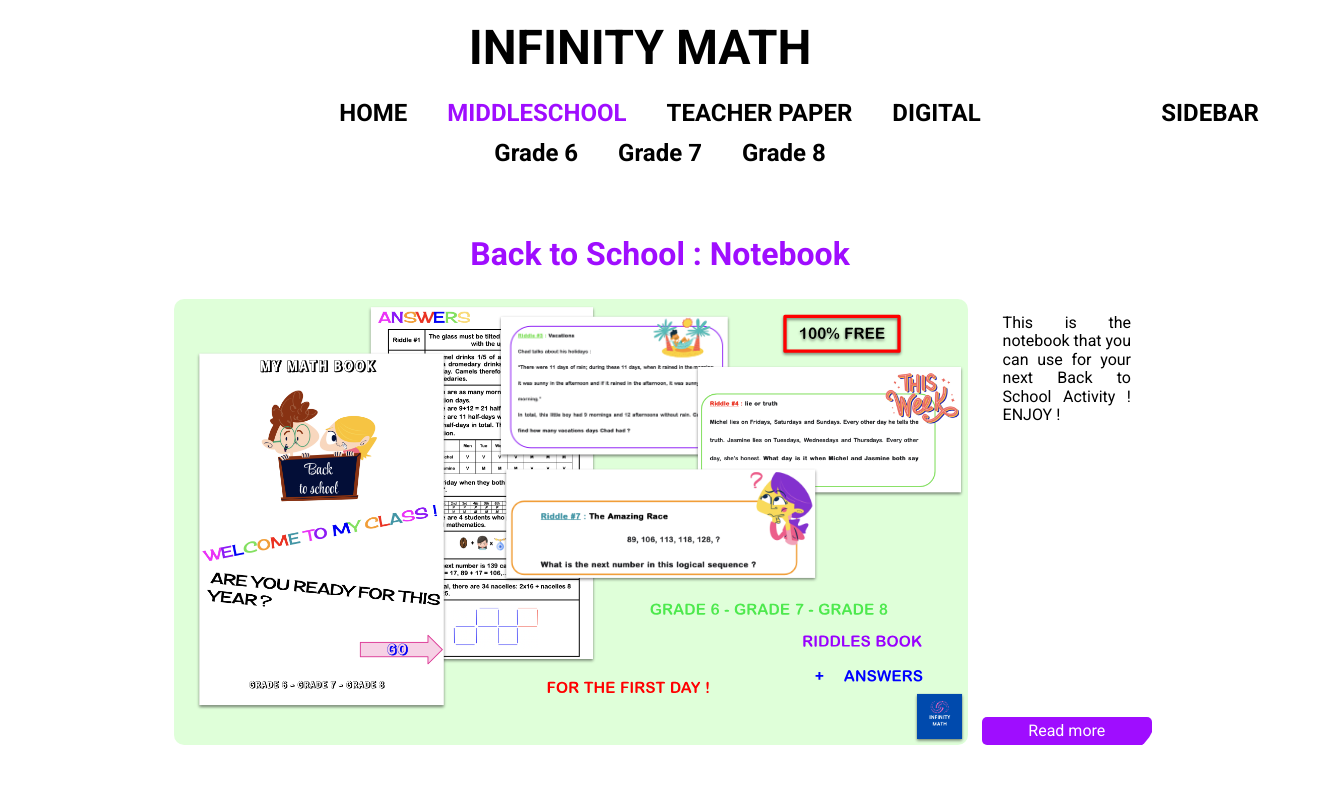
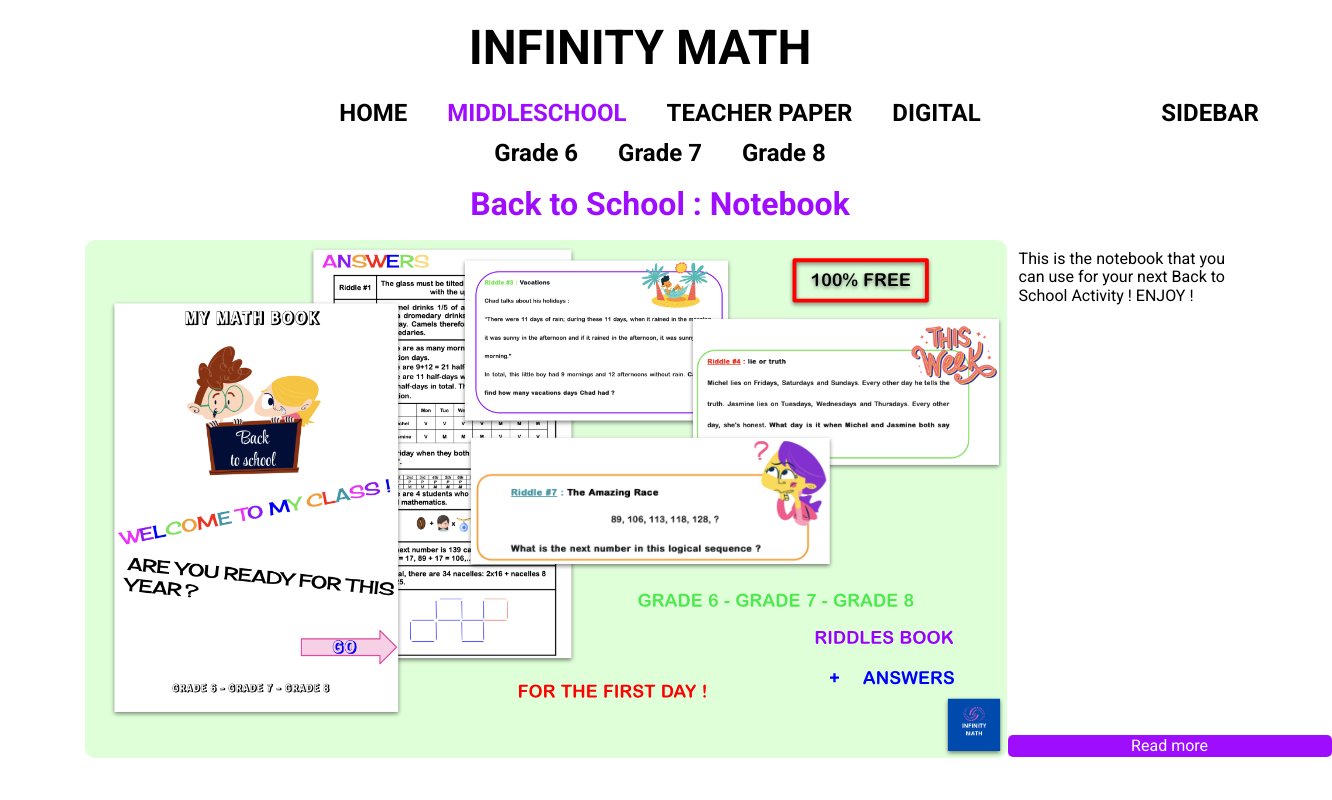
Before and after one commit to ahourewitz/react-infinitymath, a React (Create React App) app: page /MiddleSchool in a window 1280 px wide. Shown: the top 800 px of the page, 1332 px wide, since content can reach past the window. Built offline with nearby package versions, Linux system fonts and the light colour scheme.

Commit message:
Improves Scaling of Article Layout

```diff
--- a/src/App.js
+++ b/src/App.js
@@ -1,5 +1,5 @@
 
-import './App.css';
+import './App.scss';
 import {BrowserRouter, Routes, Route} from "react-router-dom";
 import LayoutMainMenu from "./pages/LayoutMainMenu";
 import Home from "./pages/Home";
--- a/src/App.css
+++ b/src/App.scss
@@ -19,21 +19,16 @@
 
 .article_card_poster {
   border-radius: 10px;
-  margin: 10px;
+  margin: 1px;
   align-self: center;
 
 }
 
 .article_card {
-  /*border-left: 3px solid black;*/
-  /*border-top: 3px solid black;*/
-  /*border-right: 1px solid black;*/
-  /*border-bottom: 1px solid black;*/
   border-radius: 5vh;
-  overflow: hidden;
-  /*margin: 0 0% 0 0%;*/
-  width: 80%;
-  margin: 50px auto;
+  width: 90vw;
+  min-width: 350px;
+  margin: 5px auto;
 }
 
 .article_card:hover {
@@ -49,16 +44,18 @@
 
 .article_short_desc {
   text-align: justify;
-  padding: 5px;
-  margin: 20px;
+  padding: 1px;
+  margin: 10px;
+  overflow: scroll;
+  height: 25vw;
 }
 
 .article_link {
   text-align: center;
-  padding: 5px;
-  margin: 10px auto;
+  padding: 2px;
+  margin: 2px auto;
   color: white;
-  width: 10em;
+  width: 25vw;
   background-color: var(--secondary-accent-color);
   border-radius: 5px;
 }
--- a/src/pages/LayoutGrade6.js
+++ b/src/pages/LayoutGrade6.js
@@ -17,8 +17,7 @@
                     </li>
                     <li>
                         <ArticleCard title={"Titre Article 1"}
-                                     short_description={"\"Lorem ipsum dolor sit amet, consectetur adipiscing elit, sed do eiusmod tempor incididunt ut labore et dolore magna aliqua. Ut enim ad minim veniam, quis nostrud exercitation ullamco laboris nisi ut aliquip ex ea commodo consequat. Duis aute irure dolor in reprehenderit in voluptate velit esse cillum dolore eu fugiat nulla pariatur. Excepteur sint occaecat cupidatat non proident, sunt in culpa qui officia deserunt mollit anim id est laborum.\"\n" +
-                                         "\n"}
+                                     short_description={"\"Lorem ipsum dolor sit amet, consectetur adipiscing elit, sed do eiusmod tempor incididunt ut labore et dolore magna aliqua. Ut enim ad minim veniam, quis nostrud exercitation ullamco laboris nisi ut aliquip ex ea commodo consequat. Duis aute irure dolor in reprehenderit in voluptate velit esse cillum dolore eu fugiat nulla pariatur. Excepteur sint occaecat cupidatat non proident, sunt in culpa qui officia deserunt mollit anim id est laborum."}
                                      img_src={article1_card_poster}
                                      link={"Article1"}/>
                     </li>
```
Also changed, not shown: package.json (+7 -2 lines), 1 other file (tests, documents, lock files or other folders).
